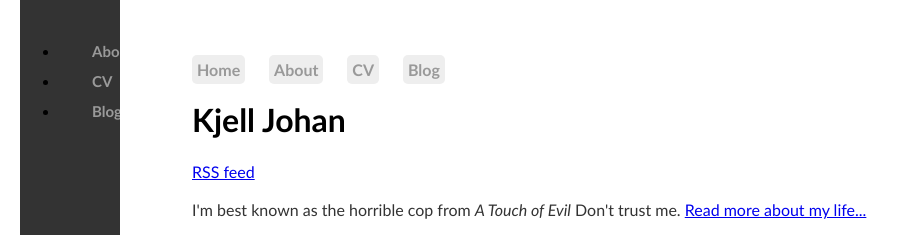
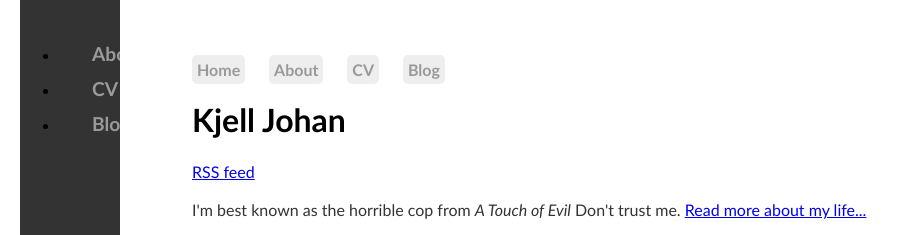
Before and after one commit to kjelljs/kjelljs.github.io, a Jekyll site: the page built from index.html, in a window 1280 px wide. Shown: the top 235 px of the page, without its empty margins (0-908 px from the left). Built offline with Jekyll 4.4.1, drawn with Linux system fonts in a browser that asks for light colours.

Commit message:
Update main.css

```diff
--- a/css/main.css
+++ b/css/main.css
@@ -38,7 +38,7 @@ sidenav {
 sidenav a {
   padding: 6px 6px 6px 32px;
   text-decoration: none;
-  font-size: 15px;
+  font-size: 1.2em;
   color: #9a9a9a;
   display: block;
 }
```
